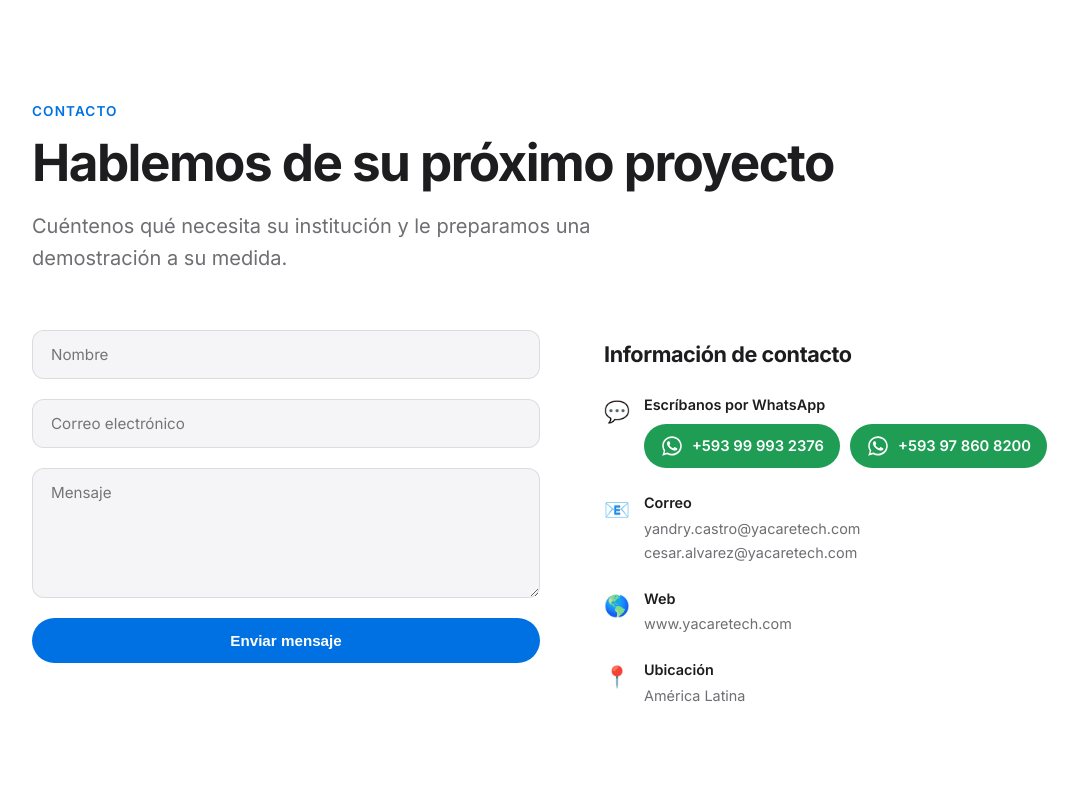
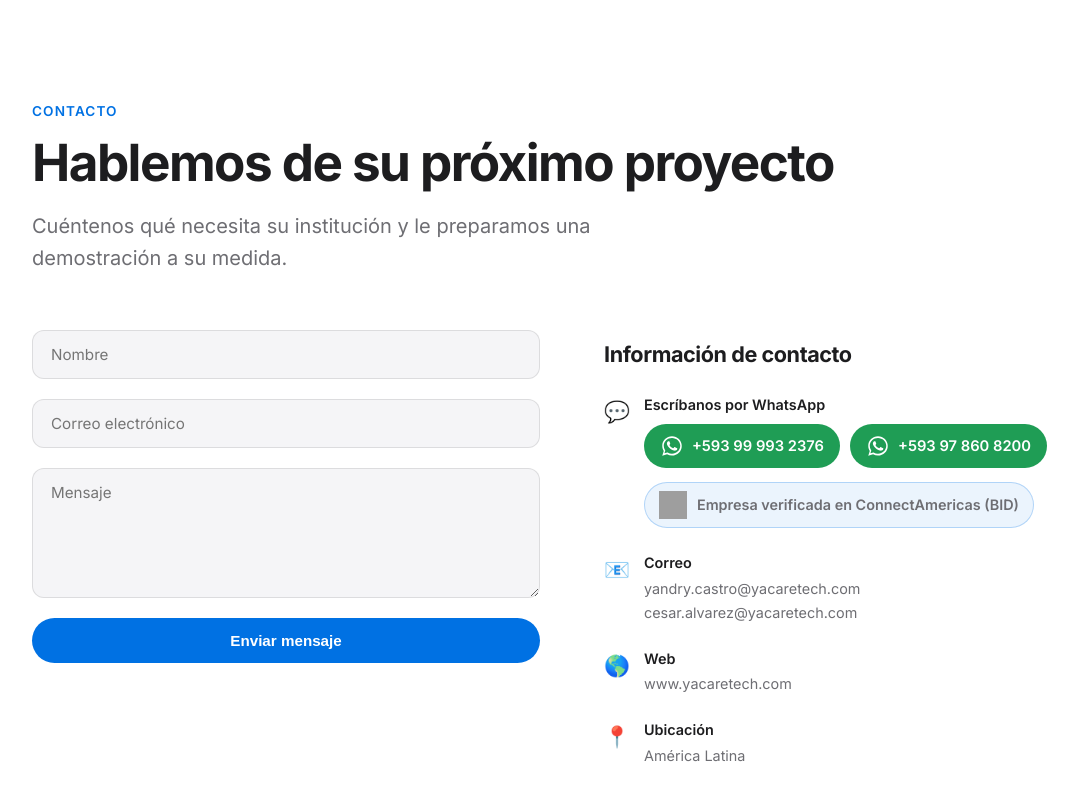
Before and after one commit to cesaralvarezcoello/yacaretech.com, a plain HTML site: page index.html in a window 1280 px wide. Shown: the part 11126-11926 px from the top of the page, without its empty margins (68-1146 px from the left). Drawn offline with Linux system fonts and the light colour scheme; grey boxes are pictures that could not be loaded.

Commit message:
Sello de empresa verificada en ConnectAmericas (BID) en el pie de todas las páginas y en el contacto
Co-Authored-By: Claude Opus 5.5 <noreply@anthropic.com>

```diff
--- a/assets/config.js
+++ b/assets/config.js
@@ -33,6 +33,13 @@
         { display: '+593 97 860 8200', wa: '593978608200' }
       ],
       text: 'Hola, quiero conocer las plataformas de Yacaretech'
+    },
+    // Verified-company seal: shown in every footer and in the contact section ([data-verified]).
+    // url: the company profile on ConnectAmericas (replace with the profile's own address when available).
+    verified: {
+      label: 'Empresa verificada en ConnectAmericas (BID)',
+      url: 'https://connectamericas.com/',
+      image: 'https://connectamericas.com/sites/default/files/content-idb/verifiedbadge.png'
     }
   };
 
@@ -162,6 +169,57 @@
     var minutes = document.querySelectorAll('[data-demo-minutes]');
     for (var j = 0; j < minutes.length; j++) minutes[j].textContent = String(SITE_CONFIG.demoMinutes);
     wireWhatsApp();
+    wireVerified();
+  }
+
+  function verifiedSeal() {
+    var v = SITE_CONFIG.verified;
+    var a = document.createElement('a');
+    a.className = 'yt-verified';
+    a.href = v.url;
+    a.target = '_blank';
+    a.rel = 'noopener';
+    a.title = v.label;
+    var img = document.createElement('img');
+    img.src = v.image;
+    img.alt = '';
+    img.width = 28;
+    img.height = 28;
+    img.loading = 'lazy';
+    var span = document.createElement('span');
+    span.textContent = v.label;
+    a.appendChild(img);
+    a.appendChild(span);
+    return a;
+  }
+
+  function wireVerified() {
+    if (!SITE_CONFIG.verified || !SITE_CONFIG.verified.url) return;
+    if (!document.getElementById('yt-verified-style')) {
+      var st = document.createElement('style');
+      st.id = 'yt-verified-style';
+      st.textContent =
+        '.yt-verified{display:inline-flex;align-items:center;gap:10px;padding:8px 14px;border-radius:999px;' +
+        'background:rgba(255,255,255,.08);border:1px solid rgba(255,255,255,.18);color:inherit;text-decoration:none;' +
+        'font-size:14px;font-weight:600;line-height:1.3;max-width:100%}' +
+        '.yt-verified:hover{background:rgba(255,255,255,.14)}' +
+        '.yt-verified img{width:28px;height:28px;flex:none}' +
+        '.yt-verified-row{display:flex;justify-content:center;padding:18px 16px 4px}' +
+        '[data-verified] .yt-verified{background:rgba(0,115,230,.08);border-color:rgba(0,115,230,.25)}';
+      document.head.appendChild(st);
+    }
+    var footers = document.querySelectorAll('footer');
+    for (var i = 0; i < footers.length; i++) {
+      if (footers[i].querySelector('.yt-verified')) continue;
+      var row = document.createElement('div');
+      row.className = 'yt-verified-row';
+      row.appendChild(verifiedSeal());
+      footers[i].insertBefore(row, footers[i].firstChild);
+    }
+    var spots = document.querySelectorAll('[data-verified]');
+    for (var j = 0; j < spots.length; j++) {
+      if (!spots[j].querySelector('.yt-verified')) spots[j].appendChild(verifiedSeal());
+    }
   }
 
   window.YacareSite = { config: SITE_CONFIG, demoUrl: demoUrl, whatsappUrl: whatsappUrl, wire: wire };
--- a/index.html
+++ b/index.html
@@ -1497,6 +1497,7 @@ html, body { overflow-x: hidden; }
 <div class="contact-item-text">
 <strong>Escr&iacute;banos por WhatsApp</strong>
 <div data-whatsapp-list style="margin-top:8px;"></div>
+<div data-verified style="margin-top:14px;"></div>
 </div>
 </div>
 <div class="contact-item">
```
